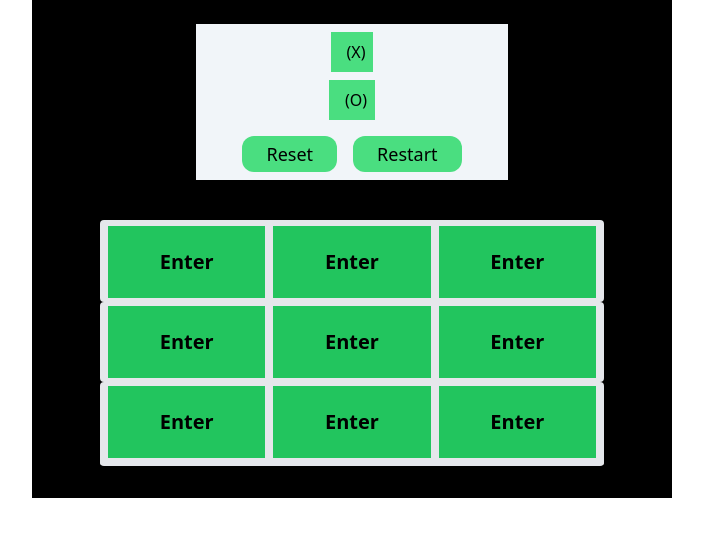
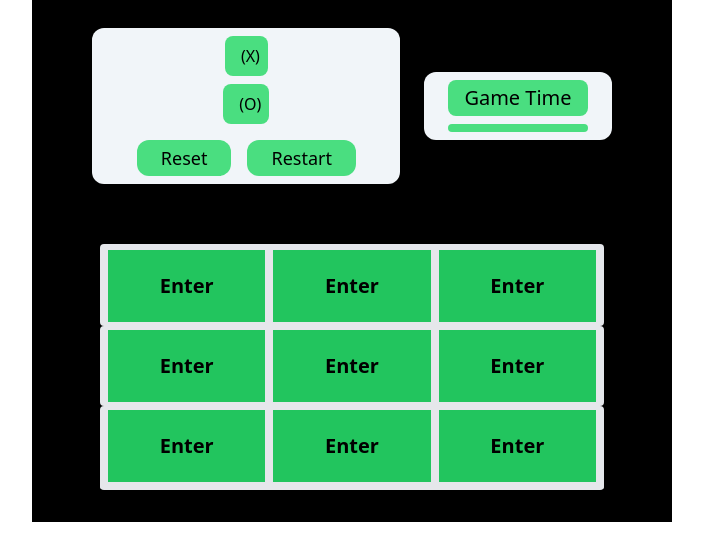
Before and after one commit to sukeshtyagi/tictactoe-game, a React (Create React App) app: page /game in a window 1280 px wide. Shown: the top 560 px of the page, without its empty margins (288-991 px from the left). Built offline with nearby package versions, Linux system fonts and the light colour scheme; the HTML template or start-up script is replaced by a standard one.

Commit message:
Game hosted on firebase and aws , board code resturctured into PlayerComponent and TimeComponent, code cleaned

```diff
--- a/src/components/Board.jsx
+++ b/src/components/Board.jsx
@@ -1,13 +1,13 @@
-import React, { useState } from "react";
+import React, { useState, useEffect } from "react";
 import Square from "./Square";
 import { useNavigate } from "react-router-dom";
+import PlayerComponent from "./PlayerComponent";
+import TimeComponent from "./TimeComponent";
 
 function Board({ playerOneName, playerTwoName }) {
   const [intialValues, setIntialValues] = useState(Array(9).fill("Enter"));
   const [isXTurn, setIsXTurn] = useState(true);
   const [error, setError] = useState(false);
-  const [restart, setRestart] = useState(false);
-  const navigate = useNavigate();
 
   const handleClick = (index) => {
     if (intialValues[index] === "Enter") {
@@ -61,34 +61,14 @@ function Board({ playerOneName, playerTwoName }) {
 
   return (
     <div className="boardContainer box-border w-1/2 h-fit bg-black mx-auto flex-col items-center justify-center  p-2">
-      <div className="details box-border w-1/2 bg-slate-100 flex flex-col items-center justify-center gap-2 mx-auto my-4 py-2">
-        <p className="one box-border w-fit text-center text-black bg-green-400 p-2 flex justify-center gap-2 items-center">
-          <span className="text-xl font-normal">{playerOneName}</span>{" "}
-          <span>(X)</span>
-        </p>
-        <p className="two box-border w-fit text-center text-black bg-green-400 p-2 flex justify-center gap-2 items-center">
-          <span className="text-xl font-normal">{playerTwoName}</span>{" "}
-          <span>(O)</span>
-        </p>
-        <div className="buttonDiv  box-border w-full flex items-center justify-center gap-4">
-          <button
-            className="reset box-border bg-green-400 px-6 py-1 mt-2 rounded-xl text-lg text-center hover:ring-2 ring-offset-2 ring-blue-600"
-            onClick={() => {
-              navigate("/");
-            }}
-          >
-            Reset
-          </button>
-          <button
-            className="restart box-border bg-green-400 px-6 py-1 mt-2 rounded-xl text-lg text-center hover:ring-2 ring-offset-2 ring-blue-600"
-            onClick={() => {
-              setIntialValues(Array(9).fill("Enter"));
-              setRestart(true);
-            }}
-          >
-            Restart
-          </button>
-        </div>
+      <div className="topDiv box-border w-full flex justify-center gap-6 items-center p-1 ">
+        <PlayerComponent
+          playerOneName={playerOneName}
+          playerTwoName={playerTwoName}
+          setIntialValues={setIntialValues}
+        />
+
+        <TimeComponent />
       </div>
       {isWinner ? (
         <div className="text-green-500 m-auto p-4 rounded-xl bg-gray-100">
@@ -110,7 +90,6 @@ function Board({ playerOneName, playerTwoName }) {
                 clickFunction={() => {
                   handleClick(0);
                 }}
-                restart={restart}
                 isXTurn={isXTurn}
               />
               <Square
@@ -118,7 +97,6 @@ function Board({ playerOneName, playerTwoName }) {
                 clickFunction={() => {
                   handleClick(1);
                 }}
-                restart={restart}
                 isXTurn={isXTurn}
               />
               <Square
@@ -126,7 +104,6 @@ function Board({ playerOneName, playerTwoName }) {
                 clickFunction={() => {
                   handleClick(2);
                 }}
-                restart={restart}
                 isXTurn={isXTurn}
               />
             </div>
@@ -136,7 +113,6 @@ function Board({ playerOneName, playerTwoName }) {
                 clickFunction={() => {
                   handleClick(3);
                 }}
-                restart={restart}
                 isXTurn={isXTurn}
               />
               <Square
@@ -144,7 +120,6 @@ function Board({ playerOneName, playerTwoName }) {
                 clickFunction={() => {
                   handleClick(4);
                 }}
-                restart={restart}
                 isXTurn={isXTurn}
               />
               <Square
@@ -152,7 +127,6 @@ function Board({ playerOneName, playerTwoName }) {
                 clickFunction={() => {
                   handleClick(5);
                 }}
-                restart={restart}
                 isXTurn={isXTurn}
               />
             </div>
@@ -162,7 +136,6 @@ function Board({ playerOneName, playerTwoName }) {
                 clickFunction={() => {
                   handleClick(6);
                 }}
-                restart={restart}
                 isXTurn={isXTurn}
               />
               <Square
@@ -170,7 +143,6 @@ function Board({ playerOneName, playerTwoName }) {
                 clickFunction={() => {
                   handleClick(7);
                 }}
-                restart={restart}
                 isXTurn={isXTurn}
               />
               <Square
@@ -178,7 +150,6 @@ function Board({ playerOneName, playerTwoName }) {
                 clickFunction={() => {
                   handleClick(8);
                 }}
-                restart={restart}
                 isXTurn={isXTurn}
               />
             </div>
--- /dev/null
+++ b/src/components/PlayerComponent.jsx
@@ -0,0 +1,40 @@
+import React from "react";
+import { useNavigate } from "react-router-dom";
+
+function PlayerComponent({ playerOneName, playerTwoName, setIntialValues }) {
+  const navigate = useNavigate();
+  return (
+    <div className="details box-border w-1/2 bg-slate-100 flex flex-col items-center justify-center gap-2 my-4 py-2 rounded-xl">
+      <p className="one box-border w-fit text-center text-black bg-green-400 p-2 flex justify-center gap-2 items-center rounded-lg">
+        <span className="text-xl font-normal">{playerOneName}</span>{" "}
+        <span>(X)</span>
+      </p>
+      <p className="two box-border w-fit text-center text-black bg-green-400 p-2 flex justify-center gap-2 items-center rounded-lg">
+        <span className="text-xl font-normal ">{playerTwoName}</span>{" "}
+        <span>(O)</span>
+      </p>
+      <div className="buttonDiv  box-border w-full flex items-center justify-center gap-4">
+        <button
+          className="reset box-border bg-green-400 px-6 py-1 mt-2 rounded-xl text-lg text-center hover:ring-2 ring-offset-2 ring-blue-600"
+          onClick={() => {
+            navigate("/");
+            localStorage.removeItem("restart");
+          }}
+        >
+          Reset
+        </button>
+        <button
+          className="restart box-border bg-green-400 px-6 py-1 mt-2 rounded-xl text-lg text-center hover:ring-2 ring-offset-2 ring-blue-600"
+          onClick={() => {
+            setIntialValues(Array(9).fill("Enter"));
+            localStorage.setItem("restart", true);
+          }}
+        >
+          Restart
+        </button>
+      </div>
+    </div>
+  );
+}
+
+export default PlayerComponent;
--- a/src/components/Square.jsx
+++ b/src/components/Square.jsx
@@ -1,12 +1,23 @@
 import React, { useState, useEffect } from "react";
 
-function Square({ value, clickFunction, restart, isXTurn }) {
+function Square({ value, clickFunction, isXTurn }) {
   const [isHovered, setIsHovered] = useState(false);
   const [isClicked, setIsClicked] = useState(false);
+  const [restart, setRestart] = useState(false);
 
   useEffect(() => {
     if (restart) {
-      setIsClicked(false); // Reset isClicked state when restart is true
+      setIsClicked(false);
+    }
+  }, []);
+
+  useEffect(() => {
+    const restartActivator = localStorage.getItem("restart");
+    console.log(restartActivator);
+
+    if (restartActivator) {
+      setIsClicked(false);
+      console.log("if executed");
     }
   }, [restart]);
 
--- /dev/null
+++ b/src/components/TimeComponent.jsx
@@ -0,0 +1,42 @@
+import React, { useState, useEffect } from "react";
+
+function TimeComponent() {
+  const [currentTime, setCurrentTime] = useState("00:00:00");
+
+  useEffect(() => {
+    const interval = setInterval(() => {
+      setCurrentTime((prevTime) => {
+        const [hours, minutes, seconds] = prevTime.split(":").map(Number);
+        let newSeconds = seconds + 1;
+        let newMinutes = minutes;
+        let newHours = hours;
+        if (newSeconds === 60) {
+          newSeconds = 0;
+          newMinutes += 1;
+        }
+        if (newMinutes === 60) {
+          newMinutes = 0;
+          newHours += 1;
+        }
+        return `${String(newHours).padStart(2, "0")}:${String(
+          newMinutes
+        ).padStart(2, "0")}:${String(newSeconds).padStart(2, "0")}`;
+      });
+    }, 1000);
+
+    return () => clearInterval(interval);
+  }, []);
+
+  return (
+    <div className="timeDiv box-border bg-slate-100 text-black px-6 py-2 bg-slate-100 rounded-xl flex flex-col gap-2">
+      <label className="timeLabel box-border bg-green-400 text-xl font-normal text-center px-4 py-1 rounded-lg">
+        Game Time
+      </label>
+      <p className="value box-border bg-green-400 text-xl font-normal text-center py-1 rounded-lg">
+
+      </p>
+    </div>
+  );
+}
+
+export default TimeComponent;
```
Also changed, not shown: firebase.json (added), 1 other file (tests, documents, lock files or other folders).
